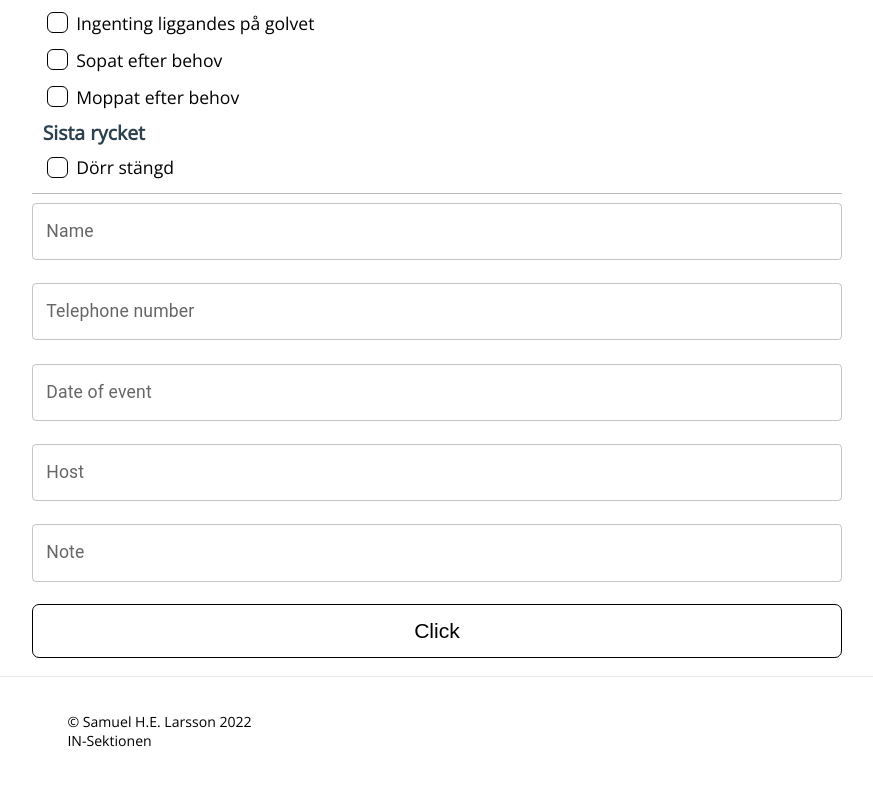
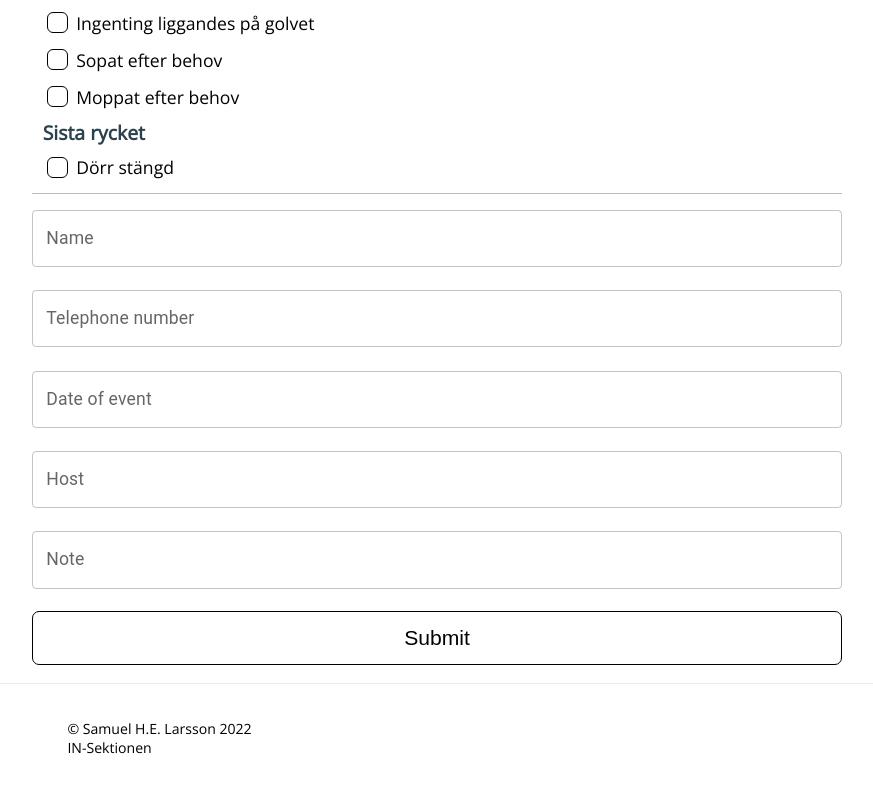
Before and after one commit to StelFoog/cleaning-list-app, a Next.js app: page /new/cleaning-full in a window 1280 px wide. Shown: the part 4176-4968 px from the top of the page, without its empty margins (203-1076 px from the left). Built offline with nearby package versions, Linux system fonts and the light colour scheme.

Commit message:
Added form persistance

```diff
--- a/package.json
+++ b/package.json
@@ -19,6 +19,7 @@
     "mongodb": "^4.1.4",
     "next": "12.0.4",
     "next-themes": "^0.0.15",
+    "object-hash": "^2.2.0",
     "react": "17.0.2",
     "react-dom": "17.0.2",
     "react-final-form": "^6.5.7",
@@ -27,6 +28,7 @@
   },
   "devDependencies": {
     "@types/node": "16.11.7",
+    "@types/object-hash": "^2.2.1",
     "@types/react": "17.0.35",
     "@typescript-eslint/eslint-plugin": "^4.28.4",
     "@typescript-eslint/parser": "^4.28.4",
--- a/pages/new/[form].tsx
+++ b/pages/new/[form].tsx
@@ -1,24 +1,29 @@
+import { ThemeProvider } from '@mui/material';
+import { SubmissionErrors, ValidationErrors } from 'final-form';
 import { readdirSync, readFileSync } from 'fs';
 import { GetStaticPaths, GetStaticProps, NextPage } from 'next';
-import { Form, Field } from 'react-final-form';
+import { useRouter } from 'next/router';
 import path from 'path';
+import { ParsedUrlQuery } from 'querystring';
+import { useState } from 'react';
+import { Field, Form } from 'react-final-form';
+import FormHeading from '../../components/FormHeading';
+import LabeledCheck from '../../components/LabeledCheck';
+import Loader from '../../components/Loader';
+import TextInput from '../../components/TextInput';
+import styles from '../../styles/Form.module.css';
 import { CleaningCategory, CleaningList } from '../../types/forms';
-import styles from '../../styles/Form.module.css';
-import LabeledCheck from '../../components/LabeledCheck';
-import TextInput from '../../components/TextInput';
-import { SubmissionErrors, ValidationErrors } from 'final-form';
+import { submitForm } from '../../util/api';
+import useFormPersist from '../../util/hooks/useFormPersist';
 import { ISO_DATE_NO_DASH } from '../../util/date';
-import { ParsedUrlQuery } from 'querystring';
-import FormHeading from '../../components/FormHeading';
-import { useRef, useState } from 'react';
-import Loader from '../../components/Loader';
-import { submitForm } from '../../util/api';
 import useAuth from '../../util/hooks/useAuth';
-import { ThemeProvider } from '@mui/material';
 import useMounted from '../../util/hooks/useMounted';
 import useMuiTheme from '../../util/hooks/useMuiTheme';
-import { useRouter } from 'next/router';
 import { toSafe } from '../../util/safePeriod';
+
+interface Props {
+	form: CleaningList;
+}
 
 interface FormValues {
 	checks: Record<string, boolean>;
@@ -53,23 +58,23 @@ function allUnchecked(checks: Checks): Unchecked {
 	return unchecked;
 }
 
-// TODO: Add persistance to form
-//   (eg: https://github.com/premieroctet/final-form-persist/blob/master/src/index.ts)
-// TODO: Add option for user to have name and phone number preset
 const FormPage: NextPage<Props> = (props) => {
 	const [loading, setLoading] = useState(false);
 	const [auth] = useAuth();
 	const muiTheme = useMuiTheme();
 	const mounted = useMounted();
 	const router = useRouter();
+	const { persistMutator, PersistSpy, clearPersistance } = useFormPersist({
+		whitelist: ['checks'],
+	});
 
 	// In the future this page could and should be expanded to handle other types of forms
-	const formData = props.form as CleaningList;
+	const formData = props.form;
 
-	async function onSubmit(values: FormValues): Promise<SubmissionErrors | void> {
+	async function onSubmit(formValues: object): Promise<SubmissionErrors | void> {
 		if (auth) {
 			setLoading(true);
-			const { checks, name, phone, eventDate, host, note } = values;
+			const { checks, name, phone, eventDate, host, note } = formValues as FormValues;
 			const { type, version } = formData;
 			// Inferance of types incorrectly assumes checks is Record<string, boolean>
 			// Has to first assert to unknown since overlap Record<string, boolean> to Checks is big enough
@@ -85,6 +90,7 @@ const FormPage: NextPage<Props> = (props) => {
 				version,
 				omittedChecks: unchecked,
 			});
+			clearPersistance();
 			setLoading(false);
 			if (res?.value) router.push('/');
 			// handle error if submit didn't work
@@ -92,7 +98,9 @@ const FormPage: NextPage<Props> = (props) => {
 		// Add error handling to display to user why nothing happend if not authenticated
 	}
 
-	function validate(values: FormValues): ValidationErrors {
+	function validate(formValues: object): ValidationErrors {
+		const values = formValues as FormValues;
+
 		const errors: ValidationErrors = {};
 		if (!values.name) errors.name = 'Required';
 		if (!values.phone) errors.phone = 'Required';
@@ -116,10 +124,17 @@ const FormPage: NextPage<Props> = (props) => {
 			<Form
 				onSubmit={onSubmit}
 				validate={validate}
+				mutators={{ persistMutator }}
 				subscription={{ submitting: true, pristine: true }}
-				render={({ handleSubmit }) => (
+				render={({ handleSubmit, form }) => (
 					<form onSubmit={handleSubmit}>
+						<PersistSpy
+							mutate={form.mutators.persistMutator}
+							type={formData.type}
+							version={formData.version}
+						/>
 						<SuperCategories form={formData} />
+						<div className="contentSplit" />
 						{/* Has to wait for component to render client–side for theme to be applied */}
 						{mounted && (
 							<ThemeProvider theme={muiTheme}>
@@ -180,7 +195,7 @@ const FormPage: NextPage<Props> = (props) => {
 							</ThemeProvider>
 						)}
 						<div className="contentSplit" />
-						<button type="submit">Click</button>
+						<button type="submit">Submit</button>
 					</form>
 				)}
 			/>
--- /dev/null
+++ b/util/hooks/useFormPersist.tsx
@@ -0,0 +1,106 @@
+import { Mutator } from 'final-form';
+import objectHash from 'object-hash';
+import { ReactNode, useEffect, useState } from 'react';
+import { FormSpy } from 'react-final-form';
+import { ListTypes } from '../../types/forms';
+import useLocalState from './useLocalState';
+
+type FormValues = Record<string, any>;
+
+interface FormPersistProps {
+	whitelist: string[];
+	storeKey?: string;
+	debounce?: number;
+}
+
+interface FormPersistResult {
+	PersistSpy: (props: Omit<AutoSaveProps, 'values'>) => JSX.Element;
+	persistMutator: Mutator;
+	clearPersistance: () => void;
+}
+
+interface AutoSaveProps {
+	mutate: (persistValues: object) => void;
+	version: string;
+	type: ListTypes;
+	values: FormValues;
+}
+
+interface StoreValues {
+	type: ListTypes;
+	version: string;
+	values: FormValues;
+}
+
+export default function useFormPersist({
+	whitelist,
+	storeKey = 'cleaning::form-perist-checks',
+	debounce = 1000,
+}: FormPersistProps): FormPersistResult {
+	const [persist, setPersist] = useLocalState<StoreValues>(storeKey);
+
+	const persistMutator: Mutator = ([persistValues]: [FormValues], state, { changeValue }) => {
+		whitelist.forEach((key) => {
+			changeValue(state, key, () => persistValues[key]);
+		});
+	};
+
+	function AutoSave({ mutate, version, type, values }: AutoSaveProps): JSX.Element {
+		const [hash, setHash] = useState(objectHash(values));
+		const [timer, setTimer] = useState<NodeJS.Timeout | null>(null);
+		const [restored, setRestored] = useState(false);
+
+		useEffect(() => {
+			if (!restored && persist !== undefined) {
+				setRestored(true);
+				if (persist && persist.type === type && persist.version === version) {
+					const newHash = objectHash(persist.values);
+					if (hash !== newHash) {
+						setHash(newHash);
+						console.log(mutate);
+						mutate(persist.values);
+					}
+				}
+			}
+			// eslint-disable-next-line react-hooks/exhaustive-deps
+		}, [persist]);
+
+		useEffect(() => {
+			if (timer) clearTimeout(timer);
+			setTimer(
+				setTimeout(() => {
+					const newHash = objectHash(values);
+					if (hash !== newHash) {
+						const whitelistedValues: FormValues = {};
+						whitelist.forEach((key) => {
+							const value = values[key];
+							if (value) whitelistedValues[key] = value;
+						});
+						setHash(newHash);
+						setPersist({ type, version, values: whitelistedValues });
+					}
+				}, debounce)
+			);
+			// eslint-disable-next-line react-hooks/exhaustive-deps
+		}, [values]);
+
+		return <></>;
+	}
+
+	function PersistSpy({ mutate, type, version }: Omit<AutoSaveProps, 'values'>): JSX.Element {
+		return (
+			<FormSpy
+				subscription={{ values: true }}
+				render={({ values }) => (
+					<AutoSave mutate={mutate} type={type} version={version} values={values} />
+				)}
+			/>
+		);
+	}
+
+	function clearPersistance(): void {
+		setPersist(null);
+	}
+
+	return { persistMutator, PersistSpy, clearPersistance };
+}
```
